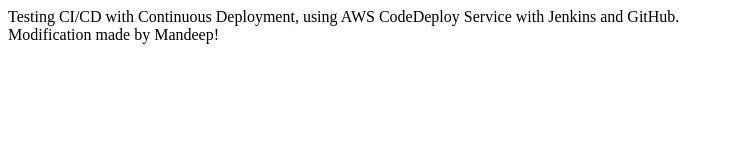
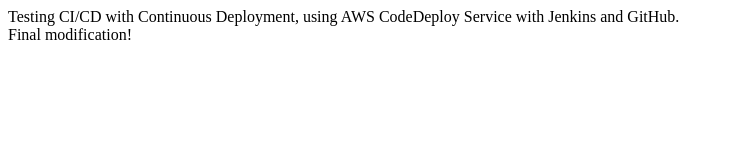
Before and after one commit to erganeshsharma/jenkins-codedeploy, a plain HTML site: page index.html in a window 1280 px wide. Shown: the whole page, without its empty margins (0-734 px from the left). Drawn offline with Linux system fonts and the light colour scheme.

Commit message:
update index.html

```diff
--- a/index.html
+++ b/index.html
@@ -5,6 +5,6 @@ CI/CD Testing Page
 </title>
 </head>
 <body>
-<p>Testing CI/CD with Continuous Deployment, using AWS CodeDeploy Service with Jenkins and GitHub.<br>Modification made by Mandeep!</p>
+<p>Testing CI/CD with Continuous Deployment, using AWS CodeDeploy Service with Jenkins and GitHub.<br>Final modification!</p>
 </body>
 </html>
```
